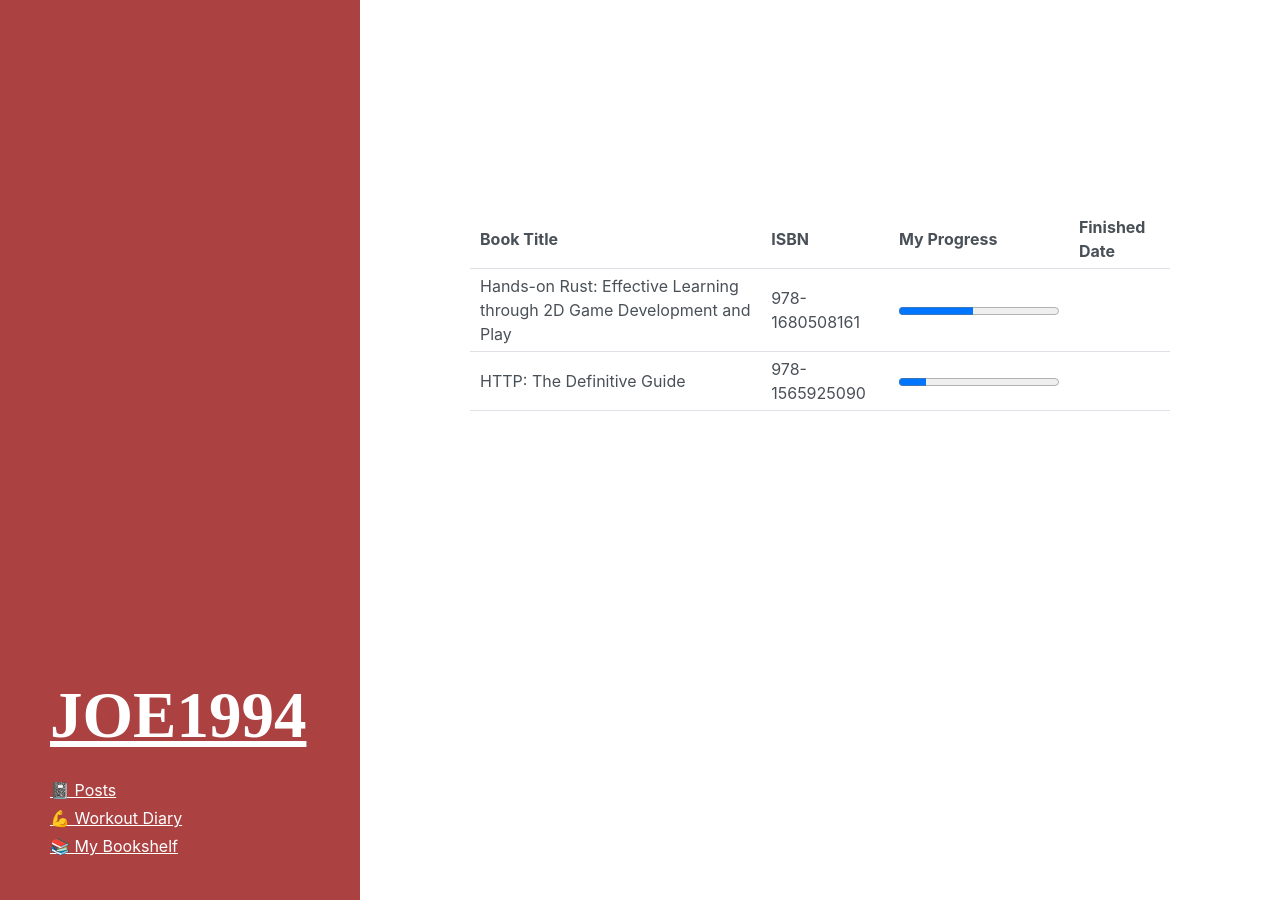
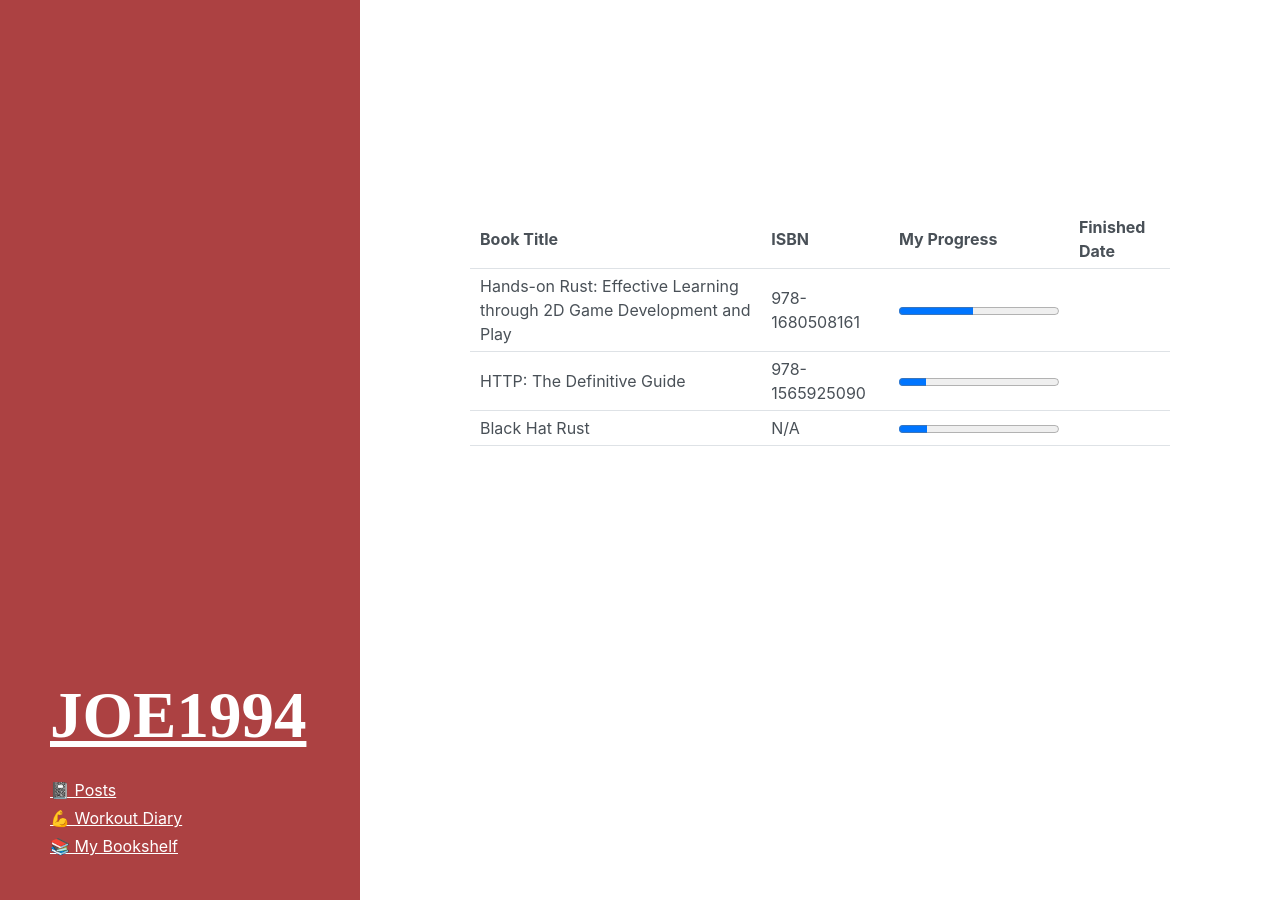
Before and after one commit to JOE1994/JOE1994.github.io, a Jekyll site: the page built from bookshelf.html, in a window 1280 px wide. Built offline with Jekyll 4.4.1, drawn with Linux system fonts in a browser that asks for light colours.

Commit message:
[bookshelf] add 'Black Hat Rust'

```diff
--- a/_data/bookshelf.yml
+++ b/_data/bookshelf.yml
@@ -2,10 +2,16 @@
   isbn: 978-1680508161
   progress: 224
   tot_pages: 478
-  finished_date: ""
+  finished_date: ''
 
 - name: 'HTTP: The Definitive Guide'
   isbn: 978-1565925090
   progress: 102
   tot_pages: 596
-  finished_date: ""
+  finished_date: ''
+
+- name: 'Black Hat Rust'
+  isbn: 'N/A'
+  progress: 64
+  tot_pages: 358
+  finished_date: ''
```
